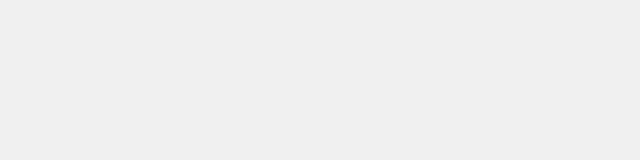
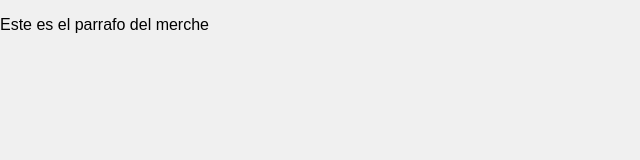
Before and after one commit to victor0423/Curso-git, a plain HTML site: page index.html in a window 1280 px wide. Shown: the whole page, without its empty margins (0-640 px from the left). Drawn offline with Linux system fonts and the light colour scheme; files that its build step writes are made by us from their sources.

Commit message:
añadido merche

```diff
--- a/index.html
+++ b/index.html
@@ -8,6 +8,6 @@
     <script src="">js/index.js</script>
 </head>
 <body>
-
+    <p>Este es el parrafo del merche</p>
 </body>
 </html>
```
